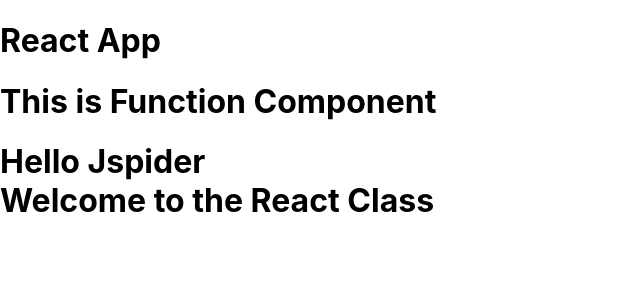
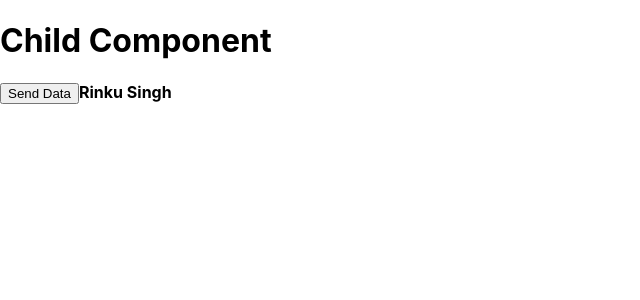
Before and after one commit to rock72427/ReactJS-Notes, a React (Create React App) app in the folder app/: page / in a window 1280 px wide. Shown: the top 300 px of the page, without its empty margins (0-640 px from the left). Built offline with nearby package versions, Linux system fonts and the light colour scheme.

Commit message:
props drilling program

```diff
--- a/app/src/App.jsx
+++ b/app/src/App.jsx
@@ -1,17 +1,14 @@
-import React from "react";
-import First from "./First";
+import Child from "./Child";
 
-const App = () => {
-  let msg = "Good Afternoon";
+function App() {
+  const getAddress = (data) => {
+    console.log(data);
+  };
   return (
     <div>
-      <h1>React App</h1>
-      <First>
-        {"Hello Jspider"} <br />
-        {"Welcome to the React Class"}
-      </First>
+      <Child name="Rinku Singh" getAddress={getAddress} />
     </div>
   );
-};
+}
 
 export default App;
--- /dev/null
+++ b/app/src/Child.jsx
@@ -0,0 +1,17 @@
+import React from "react";
+
+function Child({ name, getAddress }) {
+  let address = "UP";
+  function handleClick() {
+    getAddress(address);
+  }
+  return (
+    <div>
+      <h1>Child Component</h1>
+      <button onClick={handleClick}>Send Data</button>
+      <b>{name}</b>
+    </div>
+  );
+}
+
+export default Child;
```
Also changed, not shown: 1 other file (tests, documents, lock files or other folders).
